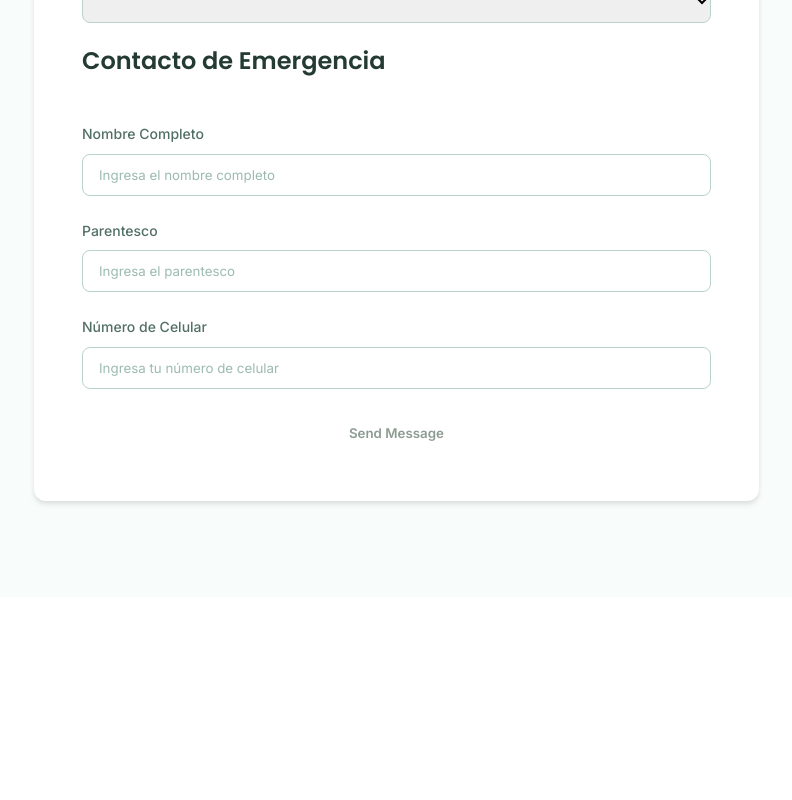
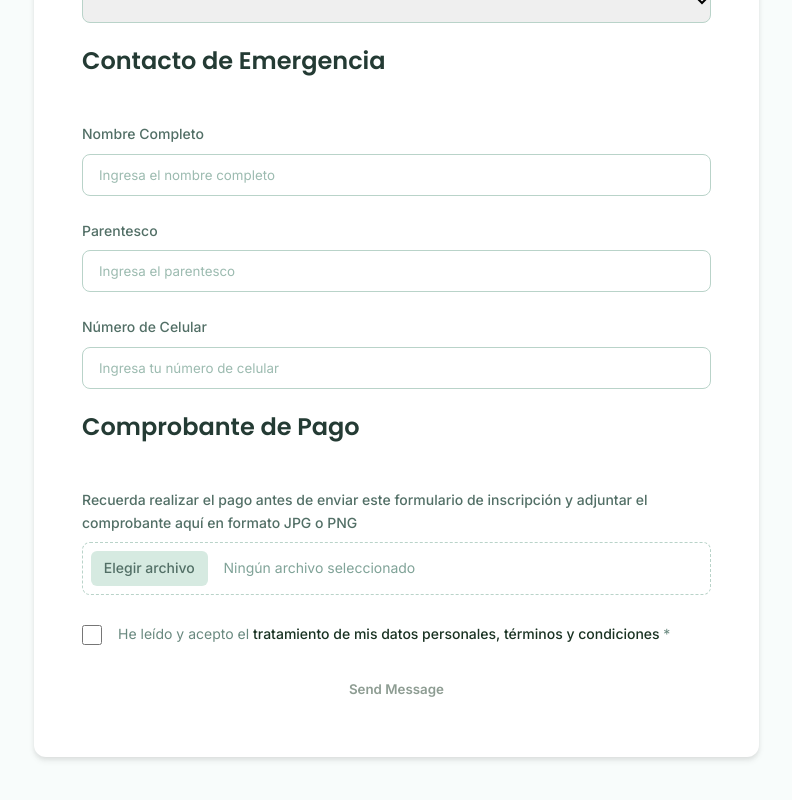
Before and after one commit to porunsueno/unsueno-web-page, an Angular app: page / in a window 1280 px wide. Shown: the part 6072-6872 px from the top of the page, without its empty margins (30-822 px from the left). Before the commit the page ends 6669 px from the top, so only its background shows below. Built offline with nearby package versions, Linux system fonts and the light colour scheme.

Commit message:
All form fields

```diff
--- a/src/app/components/contact/contact.component.html
+++ b/src/app/components/contact/contact.component.html
@@ -292,6 +292,51 @@
               >
             </div>
 
+            <h3 class="contact__form-title">
+              {{t().registrations.form.attachmentTitle}}
+            </h3>
+
+            <div class="contact__field">
+              <label class="contact__label">{{ t().registrations.form.attachmentLabel }}</label>
+
+              <div class="contact__file-wrapper">
+                <input
+                  type="file"
+                  id="attachment"
+                  name="attachment"
+                  accept="image/*"
+                  (change)="onFileSelected($event)"
+                  class="contact__file-input"
+                >
+
+                <label for="attachment" class="contact__file-custom">
+                  <span class="contact__file-button">{{ t().registrations.form.attachmentButton }}</span>
+                  <span class="contact__file-name">
+                    {{ fileName || t().registrations.form.attachmentPlaceholder }}
+                  </span>
+                </label>
+              </div>
+            </div>
+
+            <!-- Privacy Field-->
+            <div class="contact__checkbox-field">
+              <input
+                type="checkbox"
+                id="privacy"
+                name="privacy"
+                [(ngModel)]="formData.privacyAccepted"
+                required
+                #privacyCheck="ngModel"
+                class="contact__checkbox"
+              >
+              <label for="emergencyPhoneNumber" class="contact__checkbox-label">
+                {{t().registrations.form.privacyText}}
+                <a href="/files/TyC.pdf" target="_blank" rel="noopener noreferrer">
+                  {{t().registrations.form.privacyLink}}
+                </a> *
+              </label>
+            </div>
+
             <!-- Submit Button -->
             <button
               type="submit"
--- a/src/app/components/contact/contact.component.scss
+++ b/src/app/components/contact/contact.component.scss
@@ -99,6 +99,88 @@
     resize: vertical;
     min-height: 120px;
   }
+
+  &__checkbox-field {
+    display: flex;
+    align-items: flex-start;
+    gap: $spacing-md;
+    margin-top: $spacing-xs;
+  }
+
+  &__checkbox {
+    width: 1.25rem;
+    height: 1.25rem;
+    accent-color: $primary-600; // Esto cambia el color del check para que combine con tu tema
+    cursor: pointer;
+    border-radius: $radius-sm;
+    margin-top: 0.125rem; // Para alinearlo perfecto con el texto
+  }
+
+  &__checkbox-label {
+    font-size: 0.875rem;
+    color: $secondary-600;
+    line-height: 1.5;
+    cursor: pointer;
+
+    a {
+      color: $primary-600;
+      text-decoration: none;
+      font-weight: 500;
+
+      &:hover {
+        text-decoration: underline;
+      }
+    }
+  }
+    &__file-wrapper {
+      position: relative;
+      width: 100%;
+    }
+
+  &__file-input {
+    // Lo ocultamos visualmente pero sigue siendo funcional
+    position: absolute;
+    width: 0.1px;
+    height: 0.1px;
+    opacity: 0;
+    overflow: hidden;
+    z-index: -1;
+  }
+
+  &__file-custom {
+    display: flex;
+    align-items: center;
+    width: 100%;
+    padding: 0.5rem;
+    border: 1px dashed $secondary-300;
+    border-radius: $radius-lg;
+    cursor: pointer;
+    transition: all $transition-normal;
+
+    &:hover {
+      border-color: $primary-500;
+      background-color: $primary-50;
+    }
+  }
+
+  &__file-button {
+    background-color: $secondary-200;
+    color: $secondary-700;
+    padding: 0.4rem 0.8rem;
+    border-radius: $radius-md;
+    font-size: 0.875rem;
+    font-weight: 500;
+    margin-right: $spacing-md;
+  }
+
+  &__file-name {
+    font-size: 0.875rem;
+    color: $secondary-500;
+    white-space: nowrap;
+    overflow: hidden;
+    text-overflow: ellipsis;
+  }
+
 
   &__submit {
     width: 100%;
--- a/src/app/components/contact/contact.component.ts
+++ b/src/app/components/contact/contact.component.ts
@@ -32,6 +32,7 @@ export class ContactComponent {
     emergencyName: '',
     emergencyRelationship: '',
     emergencyPhoneNumber: '',
+    privacyAccepted: '',
     subject: '',
     message: ''
   };
@@ -39,8 +40,35 @@ export class ContactComponent {
   isSubmitting = false;
   showSuccessMessage = false;
 
+  selectedFileBase64: string | ArrayBuffer | null = null;
+  fileName: string | null = null;
+
   constructor(public translationService: TranslationService) {
     this.minDate = new Date().toDateString().split('T')[0];
+  }
+
+  onFileSelected(event: any) {
+    const file: File = event.target.files[0];
+
+    if (file) {
+
+      if (file.size > 5 * 1024 * 1024) {
+        alert('File is too large (Max 5MB)');
+        return;
+      }
+
+      this.fileName = file.name;
+      const reader = new FileReader();
+
+      reader.onload = (e: any) => {
+        this.selectedFileBase64 = e.target.result;
+      };
+
+      reader.readAsDataURL(file);
+    } else {
+      this.selectedFileBase64 = null;
+      this.fileName = null;
+    }
   }
 
   onSubmit() {
@@ -70,6 +98,7 @@ export class ContactComponent {
         emergencyName: '',
         emergencyRelationship: '',
         emergencyPhoneNumber: '',
+        privacyAccepted: '',
         subject: '',
         message: ''
       };
--- a/src/app/services/translation.service.ts
+++ b/src/app/services/translation.service.ts
@@ -195,6 +195,13 @@ export interface Translations {
       emergencyNamePlaceholder: string;
       emergencyRelationshipLabel: string;
       emergencyRelationshipPlaceholder: string;
+      privacyTitle: string;
+      privacyText: string;
+      privacyLink: string;
+      attachmentTitle: string;
+      attachmentLabel: string;
+      attachmentPlaceholder: string;
+      attachmentButton: string;
       subject: string;
       subjectPlaceholder: string;
       message: string;
@@ -500,6 +507,13 @@ const translations: Record<Language, Translations> = {
         emergencyNamePlaceholder: 'Enter full name of your emergency contact',
         emergencyRelationshipLabel: 'Relationship',
         emergencyRelationshipPlaceholder: 'Enter the relationship',
+        privacyTitle: 'Processing of personal data',
+        privacyText: 'I have read and agree to the ',
+        privacyLink: 'processing of my personal data, terms and conditions',
+        attachmentTitle: 'proof of payment',
+        attachmentLabel: 'Payment must be made before submitting this registration form and the receipt attached here in JPG or PNG format',
+        attachmentPlaceholder: 'No file selected',
+        attachmentButton: 'Choose file',
         subject: 'Subject',
         subjectPlaceholder: '[Subject placeholder]',
         message: 'Message *',
@@ -789,6 +803,13 @@ const translations: Record<Language, Translations> = {
         emergencyNamePlaceholder: 'Ingresa el nombre completo',
         emergencyRelationshipLabel: 'Parentesco',
         emergencyRelationshipPlaceholder: 'Ingresa el parentesco',
+        privacyTitle: 'Tratamiento de Datos',
+        privacyText: 'He leído y acepto el ',
+        privacyLink: 'tratamiento de mis datos personales, términos y condiciones',
+        attachmentTitle: 'Comprobante de Pago',
+        attachmentLabel: 'Recuerda realizar el pago antes de enviar este formulario de inscripción y adjuntar el comprobante aquí en formato JPG o PNG',
+        attachmentPlaceholder: 'Ningún archivo seleccionado',
+        attachmentButton: 'Elegir archivo',
         subject: 'Asunto',
         subjectPlaceholder: '[Placeholder del asunto]',
         message: 'Mensaje *',
```
Also changed, not shown: 1 other file (tests, documents, lock files or other folders).
